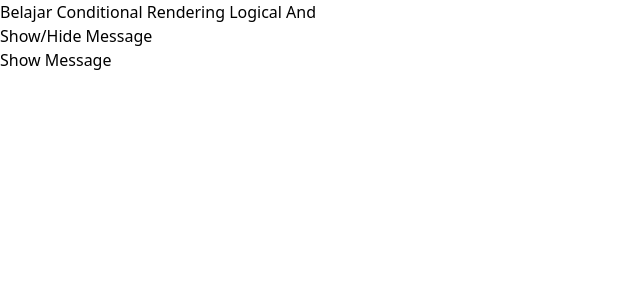
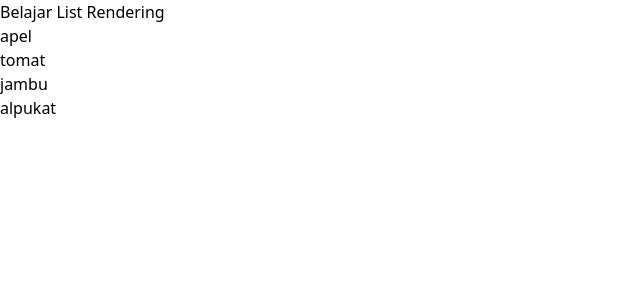
Before and after one commit to BenedictoGeraldo/FJ-React, a React (Vite) app: page / in a window 1280 px wide. Shown: the top 300 px of the page, without its empty margins (0-640 px from the left). Built offline with nearby package versions, Linux system fonts and the light colour scheme.

Commit message:
update day 2: list rendering with index

```diff
--- a/src/day2_state_hooks/02_conditionalRendering.jsx
+++ b/src/day2_state_hooks/02_conditionalRendering.jsx
@@ -90,6 +90,7 @@
 // export default TernaryExample;
 
 import { useState } from "react";
+
 function LogicalAndExample() {
   const [showMessage, setShowMessage] = useState(false);
 
--- a/src/day2_state_hooks/03_ListRendering.jsx
+++ b/src/day2_state_hooks/03_ListRendering.jsx
@@ -0,0 +1,18 @@
+// import { useState } from "react";
+
+function SimpleListExample() {
+  const fruits = ["apel", "tomat", "jambu", "alpukat"];
+
+  return (
+    <div>
+      <h2>Belajar List Rendering</h2>
+      <ul>
+        {fruits.map((fruit, index) => (
+          <li key={index}>{fruit}</li>
+        ))}
+      </ul>
+    </div>
+  );
+}
+
+export default SimpleListExample;
--- a/src/day2_state_hooks/d2_mainApp.jsx
+++ b/src/day2_state_hooks/d2_mainApp.jsx
@@ -1,5 +1,6 @@
 import CounterExample from "./01_UseStateExample";
 import LogicalAndExample from "./02_conditionalRendering";
+import SimpleListExample from "./03_ListRendering";
 
 function D2MainApp() {
   return (
@@ -8,8 +9,12 @@ function D2MainApp() {
         <CounterExample />
       </section> */}
 
+      {/* <section>
+        <LogicalAndExample />
+      </section> */}
+
       <section>
-        <LogicalAndExample />
+        <SimpleListExample />
       </section>
     </div>
   );
```
